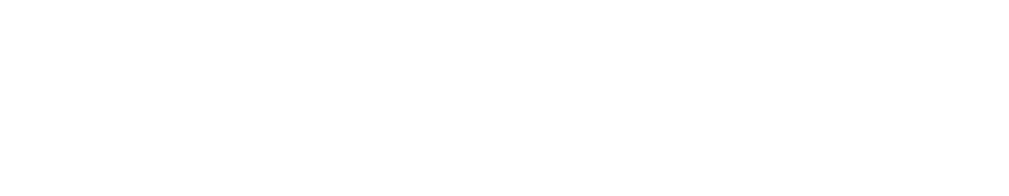
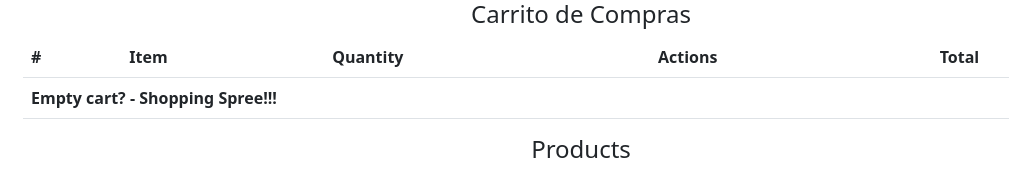
Before and after one commit to je-cabalparamo/Vanilla-1, a plain HTML site: page index.html in a window 1280 px wide. Shown: the whole page, without its empty margins (59-1068 px from the left). Drawn offline with nearby package versions, Linux system fonts and the light colour scheme.

Commit message:
agregamos tabla y productos :)

```diff
--- a/index.html
+++ b/index.html
@@ -11,6 +11,36 @@
           crossorigin="anonymous">
 </head>
 <body>
+    <div class="container">
+        <h4 class="text-center">Carrito de Compras</h4>
+        <div class="contenido">
+            <div class="compras">
+                <table class="table">
+                    <thead>
+                        <tr>
+                            <th scope="col">#</th>
+                            <th scope="col">Item</th>
+                            <th scope="col">Quantity</th>
+                            <th scope="col">Actions</th>
+                            <th scope="col">Total</th>
+                        </tr>
+                    </thead>
+                    <tbody id="items"></tbody>
+                    <tfoot>
+                        <tr id="footer">
+                            <th scope="row" colspan="5">
+                                Empty cart? - Shopping Spree!!!
+                            </th>
+                        </tr>
+                    </tfoot>
+                </table>
+            </div>
+            <div class="productos">
+                <h4 class="text-center">Products</h4>
+                <div class="row" id="cards"></div>
+            </div>
+        </div>
+    </div>
     <script src="./js/app.js"></script>
 </body>
 </html>
```
